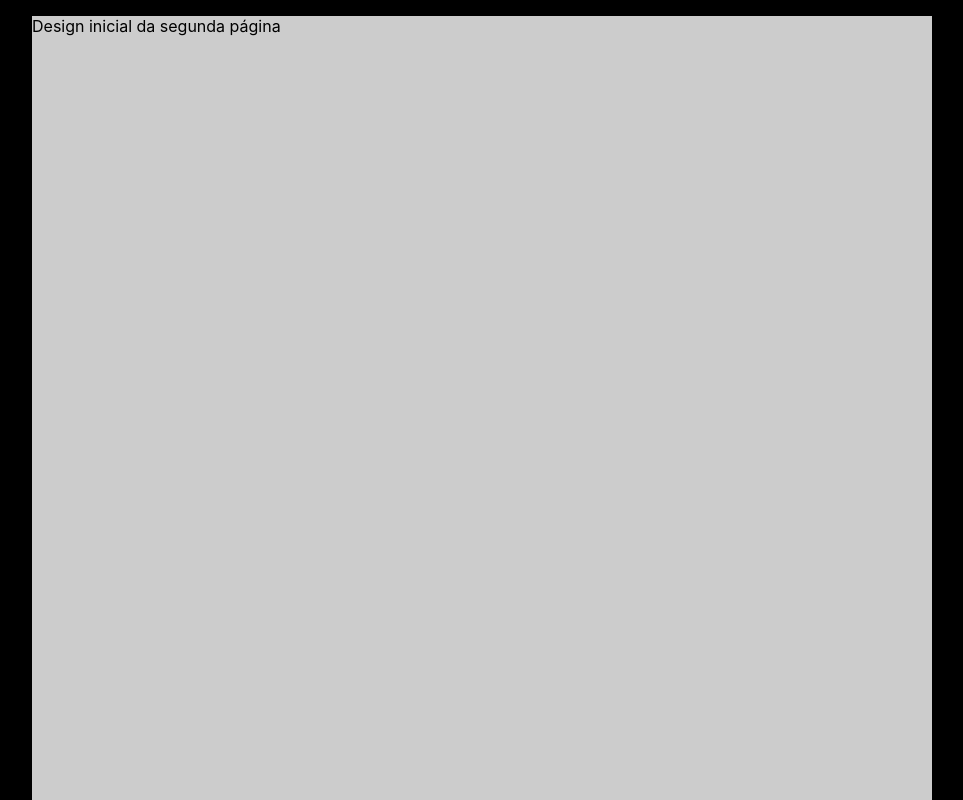
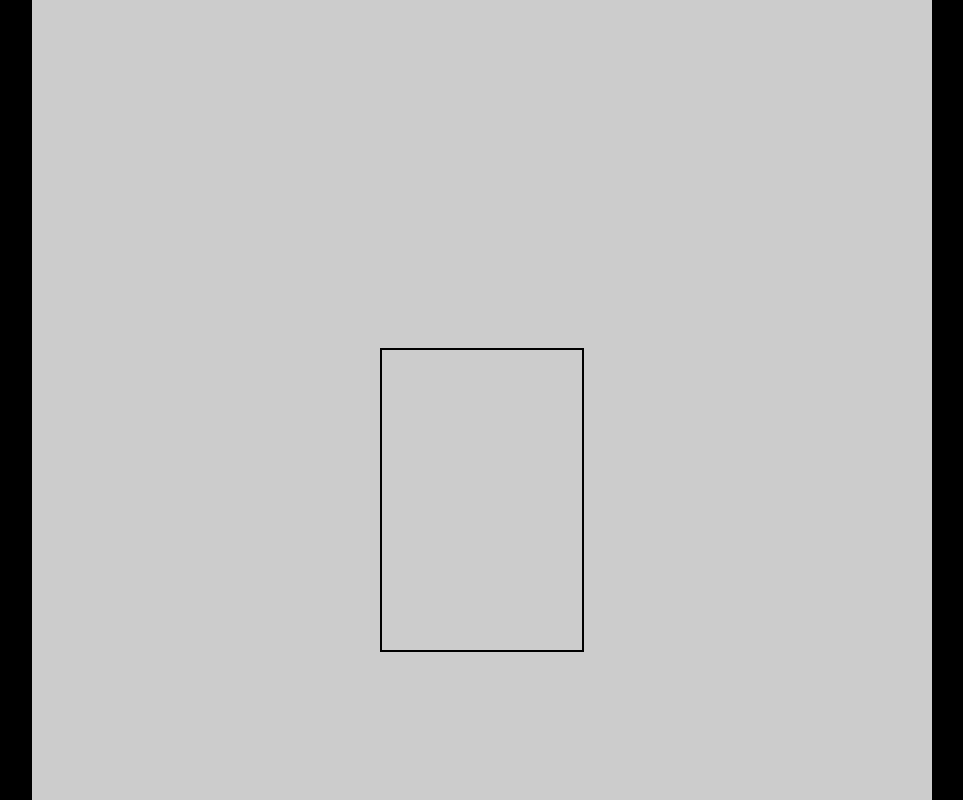
Before and after one commit to AlexandreRodriguesStrapasson/cypher_sheet, a React (Create React App) app in the folder app/: page /secondStep in a window 1280 px wide. Shown: the top 800 px of the page, without its empty margins (158-1121 px from the left). Built offline with nearby package versions, Linux system fonts and the light colour scheme.

Commit message:
feat: start the initials models to the cards

```diff
--- a/app/src/pages/secondStep.js
+++ b/app/src/pages/secondStep.js
@@ -1,14 +1,25 @@
-import Style from '../style/secondStep.module.css'
+import React, { useState } from 'react';
+import Style from '../style/secondStep.module.css';
 
-function secondStep(){
-    return(
+function SecondStep() {
+    const [isActive, setIsActive] = useState(false);
+
+    const handleClick = () => {
+        setIsActive(!isActive); // Alternar estado
+    };
+
+    return (
         <div className={Style.mainBody}>
-            <div>
-                <p>Design inicial da segunda página</p>
+            <div
+                className={`${Style.card} ${isActive ? Style.active : ''}`}
+                onClick={handleClick}
+            >
+                <div className={`${Style.content} ${isActive ? Style.contentActive : ''}`}>
+                    <p>Texto de exemplo</p>
+                </div>
             </div>
         </div>
     );
 }
 
-
-export default secondStep;
+export default SecondStep;
--- a/app/src/style/secondStep.module.css
+++ b/app/src/style/secondStep.module.css
@@ -1,8 +1,39 @@
-.mainBody{
+.mainBody {
     height: 1000px;
     width: 900px;
     margin-left: auto;
     margin-right: auto;
     background-color: white;
     opacity: 80%;
+    display: flex;
+    justify-content: center;
+    align-items: center;
 }
+
+.card {
+    transition: transform 0.5s ease;
+    cursor: pointer;
+    border: 2px solid ;
+    height: 300px;
+    width: 200px;
+    display: flex;
+    justify-content: center;
+    align-items: center;
+    position: relative;
+}
+
+.active {
+    transform: translateX(-150%);
+    transition: transform 1s ease;
+}
+
+.content {
+    transition: transform 1s ease;
+    position: absolute;
+    opacity: 0;
+}
+
+.active .content {
+    transform: translateX(200%);
+    opacity: 1;
+}
```
